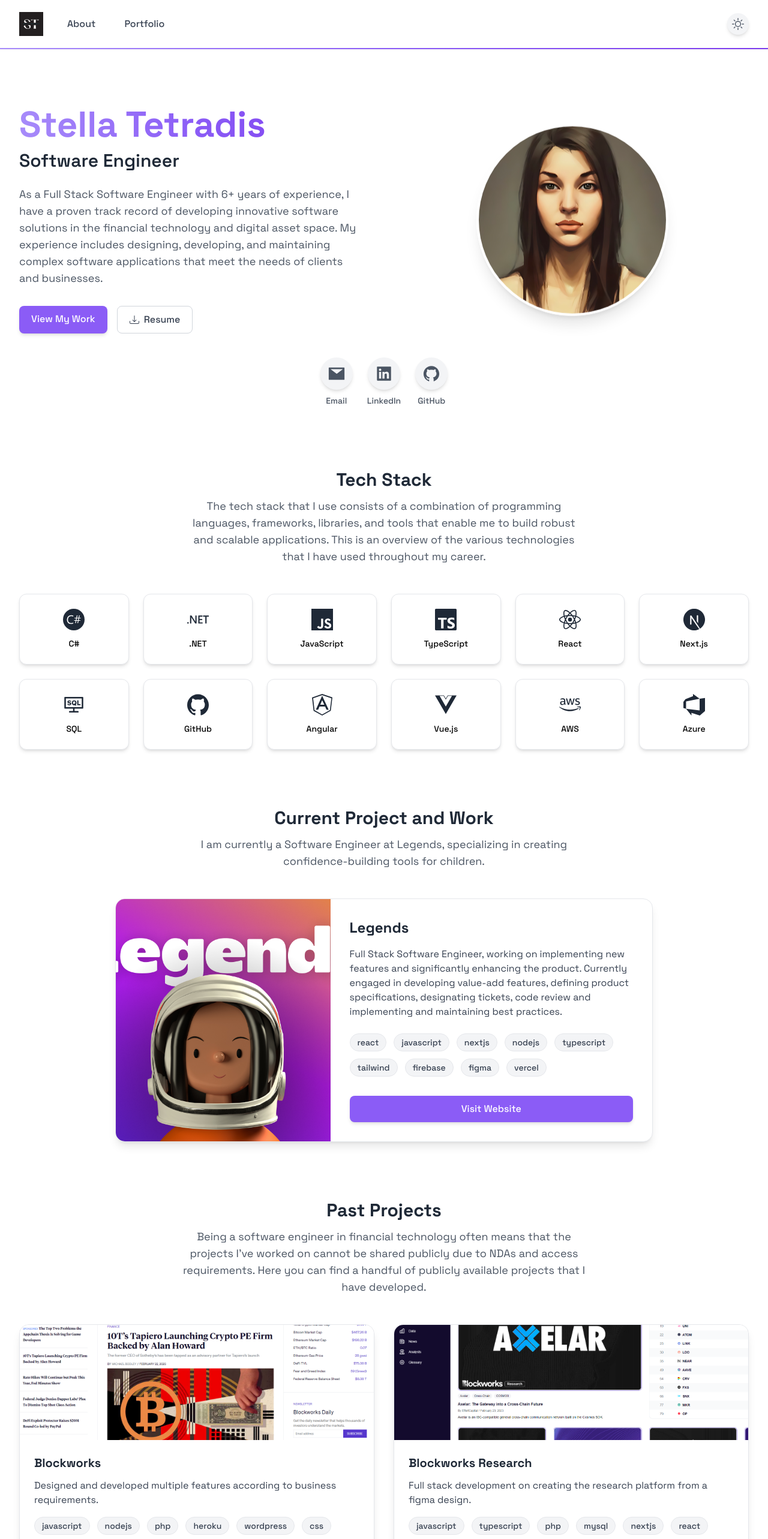
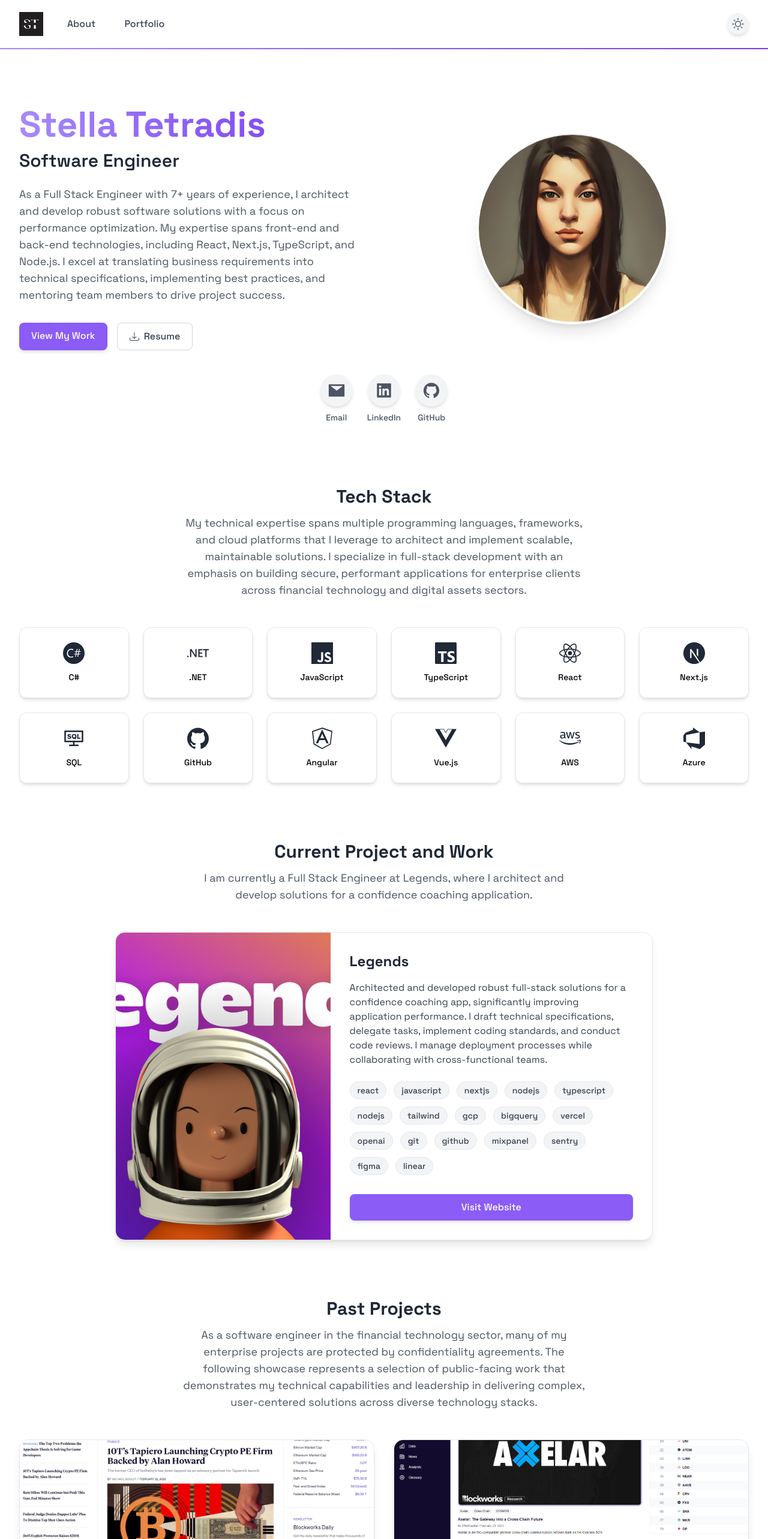
Before and after one commit to stetradis/sgt-portfolio, a Next.js app: page / in a window 1280 px wide. Shown: the top 2566 px of the page at 60% size. Built offline with nearby package versions, Linux system fonts and the light colour scheme.

Commit message:
update portfolio

```diff
--- a/src/components/CurrentProject.tsx
+++ b/src/components/CurrentProject.tsx
@@ -22,8 +22,8 @@
           viewport={{ once: true }}
           transition={{ duration: 0.5, delay: 0.1 }}
         >
-          I am currently a Software Engineer at Legends, specializing in
-          creating confidence-building tools for children.
+          I am currently a Full Stack Engineer at Legends, where I architect and
+          develop solutions for a confidence coaching application.
         </motion.p>
       </div>
 
@@ -62,11 +62,12 @@
                     Legends
                   </h4>
                   <p className="text-gray-700 dark:text-gray-300 mb-6">
-                    Full Stack Software Engineer, working on implementing new
-                    features and significantly enhancing the product. Currently
-                    engaged in developing value-add features, defining product
-                    specifications, designating tickets, code review and
-                    implementing and maintaining best practices.
+                    Architected and developed robust full-stack solutions for a
+                    confidence coaching app, significantly improving application
+                    performance. I draft technical specifications, delegate
+                    tasks, implement coding standards, and conduct code reviews.
+                    I manage deployment processes while collaborating with
+                    cross-functional teams.
                   </p>
                   <div className="mb-6">
                     <Tag
@@ -76,10 +77,18 @@
                         "nextjs",
                         "nodejs",
                         "typescript",
+                        "nodejs",
                         "tailwind",
-                        "firebase",
+                        "gcp",
+                        "bigquery",
+                        "vercel",
+                        "openai",
+                        "git",
+                        "github",
+                        "mixpanel",
+                        "sentry",
                         "figma",
-                        "vercel",
+                        "linear",
                       ]}
                     />
                   </div>
--- a/src/components/PortfolioCard.tsx
+++ b/src/components/PortfolioCard.tsx
@@ -7,7 +7,7 @@
     {
       title: "Blockworks",
       description:
-        "Designed and developed multiple features according to business requirements.",
+        "Developed and implemented Node.js backend with RESTful APIs running on cron jobs to serve key metrics and price data/charts to the frontend. Enhanced SEO performance, resulting in high visibility and ranking on Google platforms.",
       image: "/bweditorial.png",
       tags: [
         "javascript",
@@ -24,7 +24,7 @@
     {
       title: "Blockworks Research",
       description:
-        "Full stack development on creating the research platform from a figma design.",
+        "Developed and launched the research platform from Figma designs, leading backend development including APIs, database management, and analytics integration. Used TypeScript and Node.js to build a comprehensive platform that serves institutional clients.",
       image: "/bwresearch.png",
       tags: [
         "javascript",
@@ -45,38 +45,40 @@
     {
       title: "San Antonio Speak Up",
       description:
-        "Lead engineer on the city of San Antonio's engagement portal and representative backend system.",
+        "Tech lead for the city of San Antonio&apos;s engagement portal and representative backend system. Introduced methodologies and best practices that enhanced product definition and release processes, with a focus on WCAG compliance.",
       image: "/saspeakup.png",
       tags: [
+        "c#",
+        ".net",
+        "mvc",
         "javascript",
         "jquery",
         "ajax",
-        "c#",
-        ".net",
-        "mvc",
+        "t-sql",
         "azure",
-        "sqlserver",
         "css",
         "bootstrap",
+        "git",
       ],
       url: "https://www.saspeakup.com/",
     },
     {
       title: "Ninety One",
       description:
-        "Developed the end user website as well as rewriting the investment management backend system.",
+        "Full stack development of wealth and asset management solutions. Developed the investment management backend. Responsible for all production deployments and off-site Disaster Recovery procedures.",
       image: "/ninetyone.png",
       tags: [
+        "c#",
+        ".net",
+        "angular",
         "javascript",
         "typescript",
-        "angular",
-        "c#",
-        ".net",
         "azure",
-        "sqlserver",
-        "cosmosdb",
         "aws",
         "docker",
+        "t-sql",
+        "cosmosdb",
+        "jenkins",
       ],
       url: "https://ninetyone.com/en/south-africa",
     },
@@ -117,10 +119,11 @@
           viewport={{ once: true }}
           transition={{ duration: 0.5, delay: 0.1 }}
         >
-          Being a software engineer in financial technology often means that the
-          projects I&apos;ve worked on cannot be shared publicly due to NDAs and
-          access requirements. Here you can find a handful of publicly available
-          projects that I have developed.
+          As a software engineer in the financial technology sector, many of my
+          enterprise projects are protected by confidentiality agreements. The
+          following showcase represents a selection of public-facing work that
+          demonstrates my technical capabilities and leadership in delivering
+          complex, user-centered solutions across diverse technology stacks.
         </motion.p>
       </div>
 
--- a/src/components/TechStack.tsx
+++ b/src/components/TechStack.tsx
@@ -65,10 +65,12 @@
           viewport={{ once: true }}
           transition={{ duration: 0.5, delay: 0.1 }}
         >
-          The tech stack that I use consists of a combination of programming
-          languages, frameworks, libraries, and tools that enable me to build
-          robust and scalable applications. This is an overview of the various
-          technologies that I have used throughout my career.
+          My technical expertise spans multiple programming languages,
+          frameworks, and cloud platforms that I leverage to architect and
+          implement scalable, maintainable solutions. I specialize in full-stack
+          development with an emphasis on building secure, performant
+          applications for enterprise clients across financial technology and
+          digital assets sectors.
         </motion.p>
       </div>
 
--- a/src/pages/index.tsx
+++ b/src/pages/index.tsx
@@ -100,12 +100,13 @@
                 className="text-lg text-gray-600 dark:text-gray-300 mb-8 max-w-xl"
                 variants={item}
               >
-                As a Full Stack Software Engineer with 6+ years of experience, I
-                have a proven track record of developing innovative software
-                solutions in the financial technology and digital asset space.
-                My experience includes designing, developing, and maintaining
-                complex software applications that meet the needs of clients and
-                businesses.
+                As a Full Stack Engineer with 7+ years of experience, I
+                architect and develop robust software solutions with a focus on
+                performance optimization. My expertise spans front-end and
+                back-end technologies, including React, Next.js, TypeScript, and
+                Node.js. I excel at translating business requirements into
+                technical specifications, implementing best practices, and
+                mentoring team members to drive project success.
               </motion.p>
               <motion.div
                 variants={item}
```
